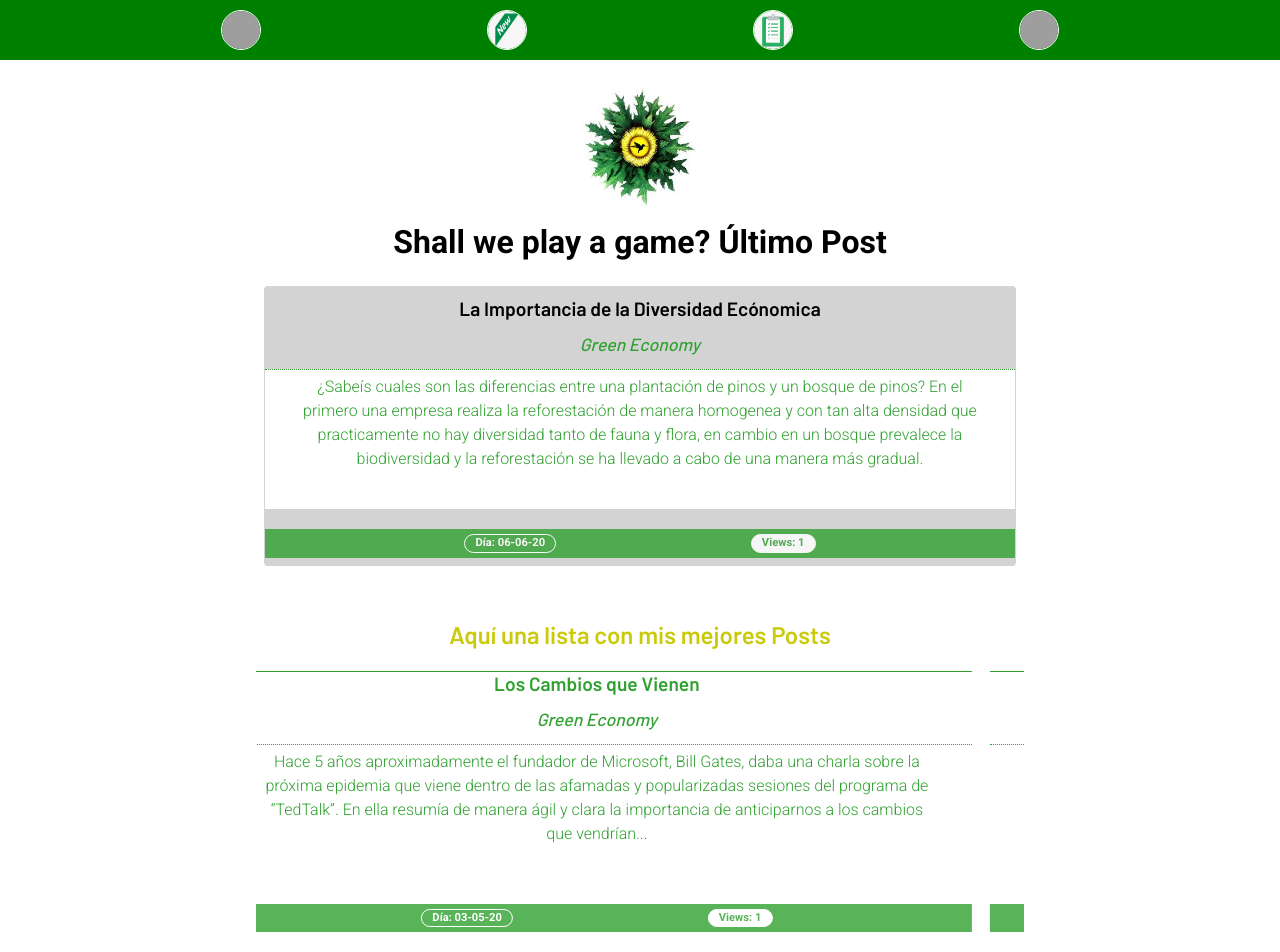
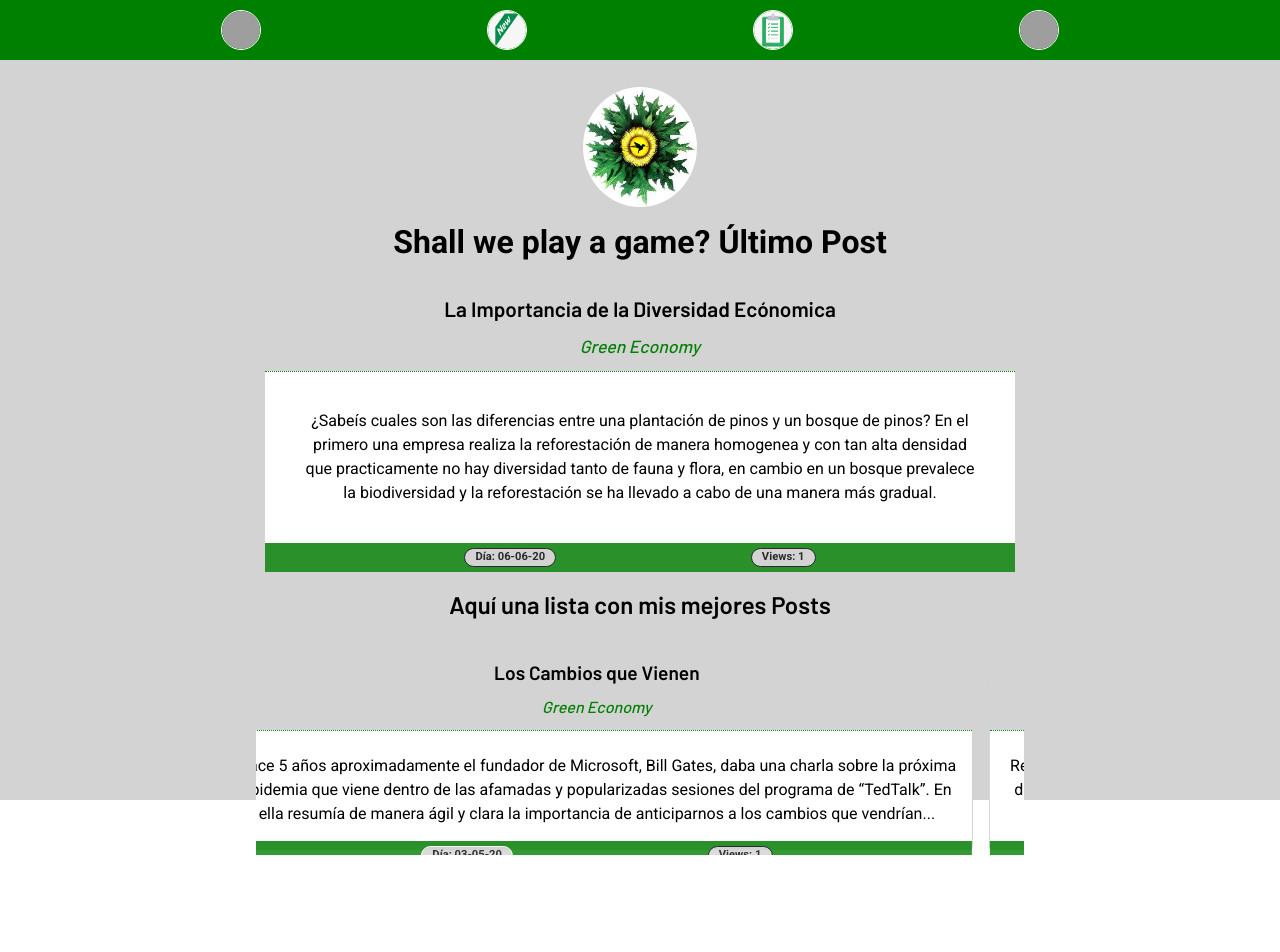
Before and after one commit to UrtziFM/myblog-client, a React (Create React App) app: page /home in a window 1280 px wide. Shown: the top 952 px of the page. After the commit the page ends 855 px from the top, so only its background shows below. Built offline with nearby package versions, Linux system fonts and the light colour scheme; grey boxes are pictures that could not be loaded.

Commit message:
I have finished All-Home cards, now pages

```diff
--- a/src/components/lastpost/styles.css
+++ b/src/components/lastpost/styles.css
@@ -3,24 +3,23 @@
 
 .last-Card{
   width: 98%;
-  height: 300px;
-  background-color: white;
+  height: 25vh;
+  background-color: lightgrey;
   border-radius: 4px;
   display: flex;
   flex-direction: column;
-  margin: 5px 1% 5px 1%;
+  margin: 15px 1% 5px 1%;
   padding: 1px;
 }
 .last-Card-Title{
   width: 100%;
-  background-color: white;
-  border-top: 1px solid rgb(48, 161, 48);
+  background-color: lightgrey;
   margin: 10px 0px 10px 0px;
   padding: 0px;
   font-family: 'Barlow', sans-serif;
   font-weight: 600;
   display: block;
-  color: rgb(48, 161, 48);
+  color: black;
   text-align: center;
   font-size: 1.2rem;
 }
@@ -29,27 +28,26 @@
   font-family: 'Barlow', sans-serif;
   font-weight: 500;
   display: block;
-  color: rgb(48, 161, 48);
+  color: green;
   text-align: center;
-  font-size: 1.1rem;
+  font-size: 1.0rem;
   font-style: italic;
 }
 .last-content {
     background-color: white;
-    border-top: 1px dotted rgb(48, 161, 48);
-    height: 140px;
-    margin: 10px 0px 20px 0px;
+    border-top: 1px dotted green;
+    height: 15vh;
+    margin: 10px 0px 0px 0px;
     text-align: center;
-    padding-top: 5px;
-    padding-left: 35px;
-    padding-right: 35px;
-    color: rgb(48, 161, 48);
+    padding: 3% 2% 2% 2%;
+    color: black;
     font-size: 1.0rem;
+    font-weight: 400;
 }
 .last-date {
-    background-color: rgb(48, 161, 48);
+    background-color: lightgrey;
     margin: 0px;
-    color: white;
+    color: black;
     text-align: center;
     font-size: 0.7rem;
     font-weight: 900;
@@ -59,12 +57,12 @@
     padding-right: 10px;
 }
 .last-views {
-    background-color: white;
+    background-color: lightgrey;
     margin: 0px;
-    color: rgb(48, 161, 48);
+    color: black;
     text-align: center;
     font-size: 0.7rem;
-    border: 1px solid white;
+    border: 1px solid black;
     border-radius: 10px;
     padding-left: 10px;
     padding-right: 10px;
@@ -76,7 +74,7 @@
   justify-content: space-evenly;
   align-items: flex-end;
   width: 100%;
-  background-color: rgb(48, 161, 48);
+  background-color: green;
   opacity: 0.8;
   padding: 5px;
 }
@@ -85,8 +83,8 @@
 
   .last-Card{
     width: 370px;
-    height: 200px;
-    background-color: white;
+    height: 30vh;
+    background-color: lightgrey;
     border-radius: 4px;
     display: flex;
     flex-direction: column;
@@ -95,58 +93,56 @@
   }
   .last-Card-Title{
     width: 100%;
-    background-color: white;
-    border-top: 1px solid rgb(48, 161, 48);
+    background-color: lightgrey;
     margin: 0px 0px 0px 0px;
     padding: 0px;
     font-family: 'Barlow', sans-serif;
     font-weight: 600;
     display: block;
-    color: rgb(48, 161, 48);
+    color: black;
     text-align: center;
-    font-size: 1.0rem;
+    font-size: 0.8rem;
   }
   .last-category {
     margin: 1px 0px 1px 0px;
     font-family: 'Barlow', sans-serif;
     font-weight: 500;
     display: block;
-    color: rgb(48, 161, 48);
+    color: green;
     text-align: center;
-    font-size: 0.8rem;
+    font-size: 0.7rem;
     font-style: italic;
   }
   .last-content {
       background-color: white;
-      border-top: 1px dotted rgb(48, 161, 48);
-      height: 140px;
+      border-top: 1px dotted black;
+      height: 25vh;
       margin: 2px 0px 2px 0px;
       text-align: center;
-      padding-top: 5px;
-      padding-left: 5px;
-      padding-right: 5px;
-      color: rgb(48, 161, 48);
-      font-size: 0.8rem;
+      padding: 6% 5px 2% 5px;
+      color: black;
+      font-size: 0.7rem;
+      font-weight: 400;
   }
   .last-date {
-      background-color: rgb(48, 161, 48);
+      background-color: lightgrey;
       margin: 0px;
-      color: white;
+      color: black;
       text-align: center;
       font-size: 0.7rem;
       font-weight: 900;
-      border: 1px solid white;
+      border: 1px solid black;
       border-radius: 10px;
       padding-left: 10px;
       padding-right: 10px;
   }
   .last-views {
-      background-color: white;
+      background-color: lightgrey;
       margin: 0px;
-      color: rgb(48, 161, 48);
+      color: black;
       text-align: center;
       font-size: 0.7rem;
-      border: 1px solid white;
+      border: 1px solid black;
       border-radius: 10px;
       padding-left: 10px;
       padding-right: 10px;
@@ -158,7 +154,7 @@
     justify-content: space-evenly;
     align-items: flex-end;
     width: 100%;
-    background-color: rgb(48, 161, 48);
+    background-color: green;
     opacity: 0.8;
     padding: 5px;
   }
--- a/src/components/lastposthome/styles.css
+++ b/src/components/lastposthome/styles.css
@@ -4,7 +4,7 @@
 
 .lasthome-Card{
   width: 98%;
-  height: 35vh;
+  height: 30vh;
   background-color: lightgrey;
   border-radius: 4px;
   display: flex;
@@ -22,49 +22,48 @@
   display: block;
   color: black;
   text-align: center;
-  font-size: 1.2rem;
+  font-size: 1.3rem;
 }
 .lasthome-category {
   margin: 1px 0px 1px 0px;
   font-family: 'Barlow', sans-serif;
   font-weight: 500;
   display: block;
-  color: rgb(48, 161, 48);
+  color: green;
   text-align: center;
   font-size: 1.1rem;
   font-style: italic;
 }
 .lasthome-content {
     background-color: white;
-    border-top: 1px dotted rgb(48, 161, 48);
-    height: 140px;
-    margin: 10px 0px 20px 0px;
+    border-top: 1px dotted green;
+    height: 25vh;
+    margin: 10px 0px 0px 0px;
     text-align: center;
-    padding-top: 5px;
-    padding-left: 35px;
-    padding-right: 35px;
-    color: rgb(48, 161, 48);
+    padding: 5% 5% 5% 5%;
+    color: black;
     font-size: 1.0rem;
+    font-weight: 400;
 }
 .lasthome-date {
-    background-color: rgb(48, 161, 48);
+    background-color: lightgrey;
     margin: 0px;
-    color: white;
+    color: black;
     text-align: center;
     font-size: 0.7rem;
     font-weight: 900;
-    border: 1px solid white;
+    border: 1px solid black;
     border-radius: 10px;
     padding-left: 10px;
     padding-right: 10px;
 }
 .lasthome-views {
-    background-color: white;
+    background-color: lightgrey;
     margin: 0px;
-    color: rgb(48, 161, 48);
+    color: black;
     text-align: center;
     font-size: 0.7rem;
-    border: 1px solid white;
+    border: 1px solid black;
     border-radius: 10px;
     padding-left: 10px;
     padding-right: 10px;
@@ -76,7 +75,7 @@
   justify-content: space-evenly;
   align-items: flex-end;
   width: 100%;
-  background-color: rgb(48, 161, 48);
+  background-color: green;
   opacity: 0.8;
   padding: 5px;
 }
@@ -91,8 +90,8 @@
   border-radius: 4px;
   display: flex;
   flex-direction: column;
-  margin: 15px 1px 5px 1px;
-  padding: 1px;
+  margin: 20px 1px 5px 1px;
+  padding: 0px;
 }
 .lasthome-Card-Title{
   width: 100%;
@@ -119,12 +118,10 @@
 .lasthome-content {
     background-color: white;
     border-top: 1px dotted black;
-    height: 140px;
+    height: 25vh;
     margin: 2px 0px 2px 0px;
     text-align: center;
-    padding-top: 5px;
-    padding-left: 5px;
-    padding-right: 5px;
+    padding: 10% 5px 5% 5px;
     color: black;
     font-size: 0.8rem;
     font-weight: 400;
--- a/src/components/postlist/styles.css
+++ b/src/components/postlist/styles.css
@@ -1,13 +1,14 @@
 @media (min-width: 768px) {
 .PostList-Home {
   margin-top: 0px;
+  height: 30vh;
 }
 .PostList-Title {
   font-family: 'Barlow', sans-serif;
   font-weight: bold;
-  font-size: 24px;
-  color: rgb(202, 202, 11);
-  margin: 5px;
+  font-size: 1.5rem;
+  color: black;
+  margin: 15px;
   text-align: center;
 
 }
@@ -15,33 +16,36 @@ ol {
   opacity: 0;
 }
 span.carousel-control-prev-icon{
-  background-color:rgb(48, 161, 48);
+  background-color: green;
   opacity: 0;
 }
 span.carousel-control-next-icon{
-  background-color: rgb(48, 161, 48);
+  background-color: green;
   opacity: 0;
 }
 }
 @media (max-width: 767px) {
+  .PostList-Home {
+    margin-top: 0px;
+    height: 30vh;
+  }
   .PostList-Title {
     font-family: 'Barlow', sans-serif;
     font-weight: bold;
-    font-size: 1rem;
-    color: rgb(202, 202, 11);
-    margin: 5px;
+    font-size: 1.1rem;
+    color: black;
+    margin: 10px 0px 5px 0px;
     text-align: center;
-
   }
   ol {
     opacity: 0;
   }
   span.carousel-control-prev-icon{
-    background-color:rgb(48, 161, 48);
+    background-color: green;
     opacity: 0;
   }
   span.carousel-control-next-icon{
-    background-color: rgb(48, 161, 48);
+    background-color: green;
     opacity: 0;
   }
   }
--- a/src/containers/home/styles.css
+++ b/src/containers/home/styles.css
@@ -4,6 +4,7 @@
     flex-direction: column;
     align-items: center;
     height: 100vh;
+    background-color: lightgrey;
   }
   .home__images {
     margin: 25px 0 15px 0;
@@ -13,6 +14,7 @@
     width: 120px;
     padding: 0 3px;
     text-align: center;
+    border-radius: 100px;
   }
   .home__welcome {
     color: black;
@@ -45,6 +47,7 @@
     flex-direction: column;
     align-items: center;
     height: 100vh;
+    background-color: lightgrey;
   }
   .home__images {
     margin: 5px 0 5px 0;
@@ -54,6 +57,7 @@
     width: 60px;
     padding: 0 3px;
     text-align: center;
+    border-radius: 60px;
   }
   .home__welcome {
     color: black;
```
